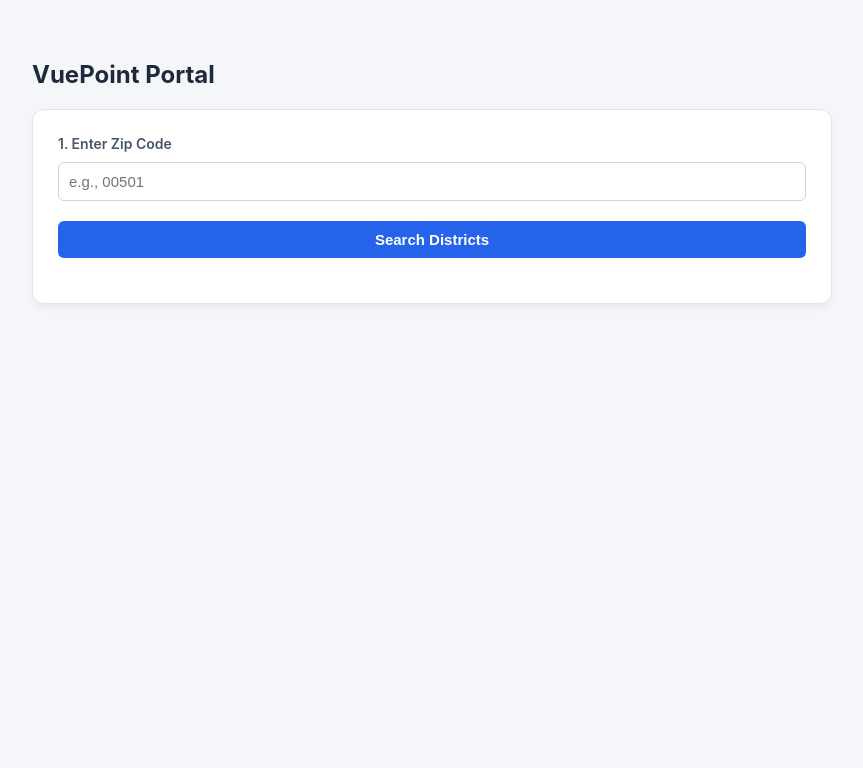
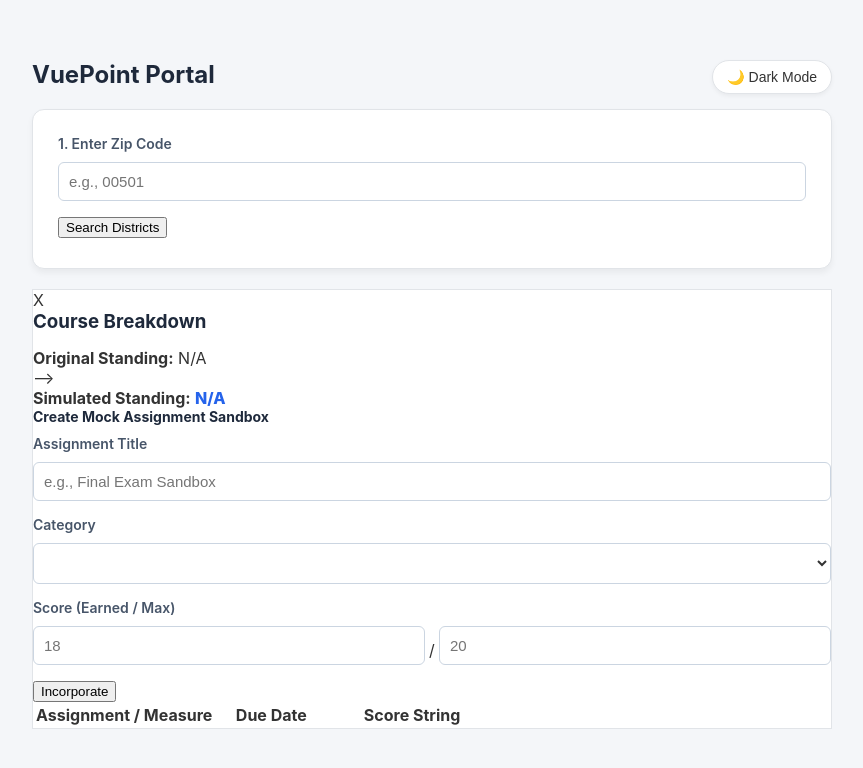
Before and after one commit to Coder-AR/VuePoint, a website: page index.html in a window 1280 px wide. Shown: the whole page, without its empty margins (208-1071 px from the left). Drawn offline with Linux system fonts and the light colour scheme.

Commit message:
New Update: Themes

```diff
--- a/index.html
+++ b/index.html
@@ -5,58 +5,109 @@
   <title>VuePoint Portal</title>
   <meta name="viewport" content="width=device-width, initial-scale=1.0">
   <style>
-    body { font-family: -apple-system, BlinkMacSystemFont, "Segoe UI", Roboto, sans-serif; max-width: 800px; margin: 40px auto; padding: 20px; background: #f4f6f9; color: #333; }
-    .box { border: 1px solid #e1e4e8; padding: 25px; margin-bottom: 20px; border-radius: 12px; background: white; box-shadow: 0 4px 6px rgba(0,0,0,0.05); }
-    h2, h3 { margin-top: 0; color: #1e293b; }
-    label { font-weight: 600; font-size: 14px; color: #475569; display: block; margin-bottom: 5px; }
-    input, select, button { padding: 10px; margin: 5px 0 15px 0; width: 100%; box-sizing: border-box; border-radius: 6px; border: 1px solid #cbd5e1; font-size: 15px; }
-    input:focus, select:focus { outline: none; border-color: #3b82f6; box-shadow: 0 0 0 3px rgba(59,130,246,0.15); }
-    button { background: #2563eb; color: white; border: none; cursor: pointer; font-weight: bold; transition: background 0.2s; }
-    button:hover { background: #1d4ed8; }
+    /* Theme Color Definitions */
+    :root {
+      --bg-color: #f4f6f9;
+      --text-color: #333333;
+      --box-bg: #ffffff;
+      --box-border: #e1e4e8;
+      --heading-color: #1e293b;
+      --label-color: #475569;
+      --input-bg: #ffffff;
+      --input-border: #cbd5e1;
+      --input-text: #333333;
+      --modal-overlay: rgba(0, 0, 0, 0.5);
+    }
 
-    .student-card { display: flex; align-items: center; gap: 20px; background: linear-gradient(135deg, #1e3a8a, #3b82f6); color: white; padding: 20px; border-radius: 12px; margin-bottom: 25px; }
-    .student-details h3 { margin: 0 0 5px 0; color: white; font-size: 22px; }
-    .student-details p { margin: 2px 0; opacity: 0.9; font-size: 14px; }
+    [data-theme="dark"] {
+      --bg-color: #0f172a;
+      --text-color: #f1f5f9;
+      --box-bg: #1e293b;
+      --box-border: #334155;
+      --heading-color: #f8fafc;
+      --label-color: #94a3b8;
+      --input-bg: #0f172a;
+      --input-border: #475569;
+      --input-text: #f1f5f9;
+      --modal-overlay: rgba(0, 0, 0, 0.75);
+    }
 
-    .table-container { width: 100%; overflow-x: auto; background: white; border-radius: 12px; border: 1px solid #e1e4e8; margin-bottom: 25px; }
-    table { width: 100%; border-collapse: collapse; text-align: left; }
-    th { background: #f8fafc; padding: 14px; font-weight: 600; color: #64748b; border-bottom: 1px solid #e2e8f0; font-size: 13px; text-transform: uppercase; }
-    td { padding: 14px; border-bottom: 1px solid #f1f5f9; font-size: 15px; }
-    tr:last-child td { border-bottom: none; }
+    /* Core Layout Styles using Variables */
+    body {
+      font-family: -apple-system, BlinkMacSystemFont, "Segoe UI", Roboto, sans-serif;
+      max-width: 800px;
+      margin: 40px auto;
+      padding: 20px;
+      background: var(--bg-color);
+      color: var(--text-color);
+      transition: background 0.3s ease, color 0.3s ease;
+    }
 
-    .clickable-row { cursor: pointer; transition: background-color 0.15s ease; }
-    .clickable-row:hover { background-color: #f8fafc; }
+    .box {
+      border: 1px solid var(--box-border);
+      padding: 25px;
+      margin-bottom: 20px;
+      border-radius: 12px;
+      background: var(--box-bg);
+      box-shadow: 0 4px 6px rgba(0,0,0,0.05);
+      transition: background 0.3s ease, border-color 0.3s ease;
+    }
 
-    .period-badge { background: #f1f5f9; color: #475569; padding: 4px 8px; border-radius: 6px; font-weight: bold; font-size: 13px; }
-    .grade-badge { font-weight: 700; padding: 4px 10px; border-radius: 6px; display: inline-block; }
-    .grade-good    { background: #dcfce7; color: #15803d; }
-    .grade-warning { background: #fef9c3; color: #a16207; }
-    .grade-danger  { background: #fee2e2; color: #b91c1c; }
-    .unread-dot { display: inline-block; width: 8px; height: 8px; background: #2563eb; border-radius: 50%; margin-right: 6px; }
+    h2, h3 { margin-top: 0; color: var(--heading-color); }
+    label { font-weight: 600; font-size: 14px; color: var(--label-color); display: block; margin-bottom: 5px; }
 
-    .loading { text-align: center; color: #64748b; font-weight: 500; padding: 40px; }
+    input, select {
+      padding: 10px;
+      margin: 5px 0 15px 0;
+      width: 100%;
+      box-sizing: border-box;
+      border-radius: 6px;
+      border: 1px solid var(--input-border);
+      background: var(--input-bg);
+      color: var(--input-text);
+      font-size: 15px;
+    }
 
-    .modal-overlay { display: none; position: fixed; top: 0; left: 0; width: 100%; height: 100%; background: rgba(15, 23, 42, 0.4); backdrop-filter: blur(4px); z-index: 1000; justify-content: center; align-items: center; padding: 20px; box-sizing: border-box; }
-    .modal-window { background: white; padding: 25px; border-radius: 14px; max-width: 700px; width: 100%; max-height: 85vh; overflow-y: auto; box-shadow: 0 20px 25px -5px rgba(0,0,0,0.1), 0 10px 10px -5px rgba(0,0,0,0.04); position: relative; }
-    .modal-close { position: absolute; top: 18px; right: 20px; font-size: 22px; cursor: pointer; color: #94a3b8; font-weight: bold; transition: color 0.15s; }
-    .modal-close:hover { color: #334155; }
-    .assignment-type-tag { font-size: 11px; font-weight: 600; padding: 2px 6px; border-radius: 4px; background: #e2e8f0; color: #475569; text-transform: uppercase; display: inline-block; margin-top: 4px; }
+    input:focus, select:focus {
+      outline: none;
+      border-color: #3b82f6;
+      box-shadow: 0 0 0 3px rgba(59, 130, 246, 0.2);
+    }
 
-    .mock-tag { background: #feebc8; color: #c05621; font-size: 11px; font-weight: bold; padding: 2px 6px; border-radius: 4px; margin-left: 5px; text-transform: uppercase; }
-    .mock-row { background-color: #fffbeb; }
-    .delete-mock-btn { background: none; border: none; color: #dc2626; font-size: 12px; cursor: pointer; padding: 0; text-decoration: underline; margin-top: 4px; font-weight: 500; display: block; }
-    .delete-mock-btn:hover { color: #991b1b; }
-    .grade-comparison-box { display: flex; align-items: center; justify-content: space-between; background: #f8fafc; padding: 15px; border-radius: 8px; margin-bottom: 20px; border: 1px solid #e2e8f0; font-size: 15px; }
-    .simulator-panel { background: #f0fdf4; border: 1px solid #bbf7d0; padding: 15px; border-radius: 8px; margin-bottom: 20px; }
-    .simulator-grid { display: grid; grid-template-columns: 2fr 1.5fr 1.5fr 1fr; gap: 10px; align-items: flex-end; }
-    .simulator-grid label { margin-bottom: 2px; font-size: 12px; }
-    .simulator-grid input, .simulator-grid select, .simulator-grid button { margin: 0; padding: 7px; font-size: 13px; height: 36px; }
-    .simulator-grid button { background: #16a34a; }
-    .simulator-grid button:hover { background: #15803d; }
-    @media (max-width: 600px) { .simulator-grid { grid-template-columns: 1fr; gap: 10px; } }
+    /* Theme Toggle Button Style */
+    .theme-toggle-btn {
+      float: right;
+      width: auto;
+      margin: 0 0 20px 0;
+      padding: 8px 14px;
+      cursor: pointer;
+      background: var(--box-bg);
+      color: var(--text-color);
+      border: 1px solid var(--box-border);
+      border-radius: 20px;
+      font-size: 14px;
+      font-weight: 500;
+      box-shadow: 0 2px 4px rgba(0,0,0,0.05);
+      transition: background 0.2s, color 0.2s;
+    }
+
+    .theme-toggle-btn:hover {
+      background: var(--input-border);
+    }
+
+    /* Modal Context Updates for Dark Mode Support */
+    #assignmentModal {
+      background: var(--modal-overlay) !important;
+    }
+    #assignmentModal > div {
+      background: var(--box-bg) !important;
+      color: var(--text-color) !important;
+      border: 1px solid var(--box-border);
+    }
   </style>
 </head>
 <body>
+  <button id="themeToggleBtn" class="theme-toggle-btn" onclick="toggleTheme()">🌙 Dark Mode</button>
   <h2>VuePoint Portal</h2>
 
   <div class="box" id="step1">
@@ -621,6 +672,31 @@
         pdfBtn.disabled = false;
       }
     }
+
+    // Theme Toggling Logic
+    function toggleTheme() {
+      const currentTheme = document.documentElement.getAttribute('data-theme');
+      const newTheme = currentTheme === 'dark' ? 'light' : 'dark';
+      document.documentElement.setAttribute('data-theme', newTheme);
+      localStorage.setItem('theme', newTheme);
+      updateThemeButton(newTheme);
+    }
+
+    function updateThemeButton(theme) {
+      const btn = document.getElementById('themeToggleBtn');
+      if (btn) {
+        btn.innerHTML = theme === 'dark' ? '☀️ Light Mode' : '🌙 Dark Mode';
+      }
+    }
+
+    // Inline self-invoking function to load theme instantly and avoid a white screen flash
+    (function() {
+      const savedTheme = localStorage.getItem('theme') || 'light';
+      document.documentElement.setAttribute('data-theme', savedTheme);
+      window.addEventListener('DOMContentLoaded', () => {
+        updateThemeButton(savedTheme);
+      });
+    })();
   </script>
 </body>
 </html>
```
